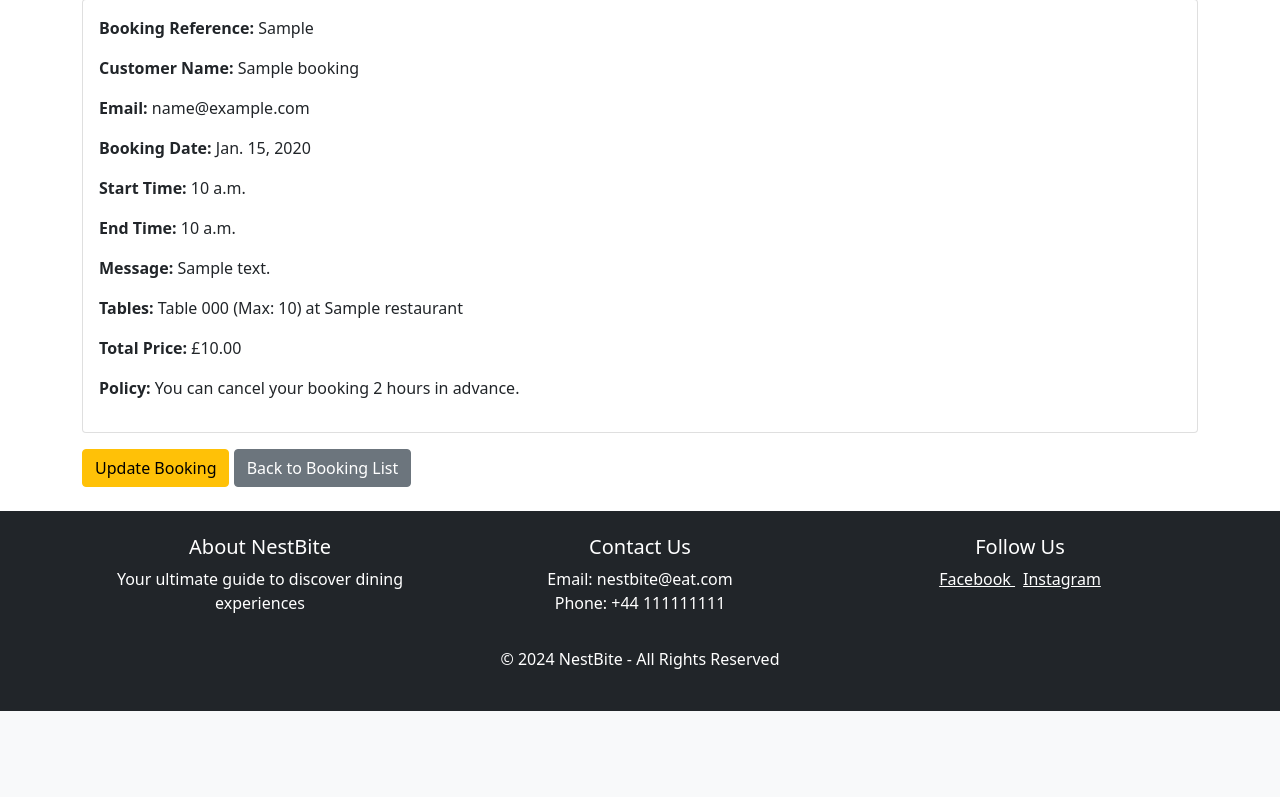
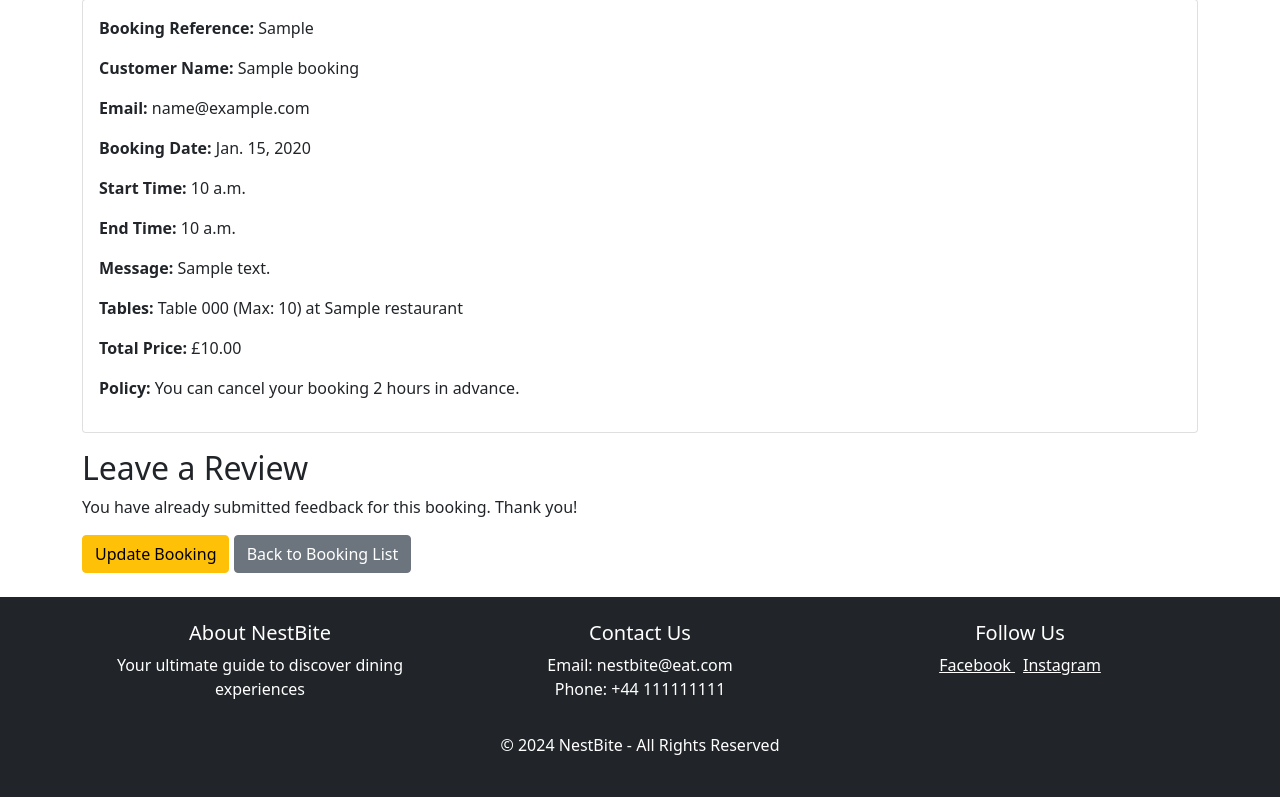
Before and after one commit to ValerioS05/nestbite, a Django app: page /booking/1/ in a window 1280 px wide. Shown: the part 147-944 px from the top of the page. Before the commit the page ends 858 px from the top, so only its background shows below. Run offline with Django 4.2, Linux system fonts and the light colour scheme; a user stored in the database is signed in; tables that the repository leaves empty hold one stand-in row (values such as "Sample post"); some libraries are stand-ins or nearby versions.

Commit message:
add review feature, update related template

```diff
--- a/booking/models.py
+++ b/booking/models.py
@@ -3,7 +3,7 @@ from django.core.exceptions import ValidationError
 from django.utils import timezone
 from datetime import datetime, timedelta
 from django.contrib.auth.models import User
-from restaurants.models import Table
+from restaurants.models import Table, Restaurant
 import random
 import string
 
@@ -69,3 +69,13 @@ class Booking(models.Model):
 
     def __str__(self):
         return f"Booking {self.booking_reference} for {self.customer_name} on {self.booking_date}"
+
+class Review(models.Model):
+    booking = models.ForeignKey('Booking', on_delete=models.SET_NULL, null=True, related_name='reviews')
+    restaurant = models.ForeignKey(Restaurant, on_delete=models.CASCADE, related_name='reviews')  # Link to Restaurant
+    user = models.ForeignKey(User, on_delete=models.CASCADE)
+    rating = models.IntegerField(default=1)
+    message = models.TextField(blank=True, null=True)
+
+    def __str__(self):
+        return f"{self.user.username} - {self.rating} Stars for Booking {self.booking.booking_reference if self.booking else 'N/A'}"
--- a/booking/views.py
+++ b/booking/views.py
@@ -6,7 +6,8 @@ from django.utils.dateparse import parse_date
 from datetime import datetime, timedelta
 from decimal import Decimal
 from .forms import BookingForm
-from .models import Booking
+from .forms import ReviewForm
+from .models import Booking, Review
 from restaurants.models import Restaurant, Table
 
 
@@ -202,7 +203,33 @@ def booking_detail(request, booking_id):
     booking = get_object_or_404(Booking, id=booking_id)
     if not (request.user.is_staff or booking.customer_email == request.user.email):
         return redirect('booking_list')
-    return render(request, 'booking/booking_detail.html', {'booking': booking})
+    existing_review = booking.reviews.filter(user=request.user).first()
+    if request.method == 'POST':
+        if existing_review:
+            messages.info(request, "You have already submitted feedback for this booking.")
+            return redirect('booking_detail', booking_id=booking.id)
+        review_form = ReviewForm(request.POST)
+        if review_form.is_valid():
+            review = review_form.save(commit=False)
+            review.booking = booking
+            review.restaurant = booking.tables.first().restaurant
+            review.user = request.user
+            review.save()
+            if review.rating >= 4:
+                feedback_message = "Thanks for your feedback! It's great to make you happy!"
+            else:
+                feedback_message = "We appreciate your feedback and will work to improve!"
+
+            return redirect('booking_detail', booking_id=booking.id)
+    else:
+        review_form = ReviewForm() if not existing_review else None
+
+    return render(request, 'booking/booking_detail.html', {
+        'booking': booking,
+        'review_form': review_form,
+        'existing_review': existing_review,
+        'feedback_message': None,
+    })
 
 
 @login_required
--- a/myprofile/views.py
+++ b/myprofile/views.py
@@ -24,7 +24,7 @@ def profile_edit(request):
                 messages.success(request, 'Your profile has been updated successfully!')
                 return redirect('profile')
             else:
-                messages.error(request, 'Please correct the errors below.')
+                messages.error(request, 'There was an error! Try again.')
     else:
         form = ProfileForm(instance=request.user)
 
--- a/templates/booking/booking_detail.html
+++ b/templates/booking/booking_detail.html
@@ -20,6 +20,21 @@
     </div>
 </div>
 
+{% if feedback_message %}
+    <div class="alert alert-info">{{ feedback_message }}</div>
+{% else %}
+<h2>Leave a Review</h2>
+{% if not existing_review %}
+    <form method="POST">
+        {% csrf_token %}
+        {{ review_form.as_p }}
+        <button type="submit" class="btn btn-primary">Submit Review</button>
+    </form>
+{% else %}
+    <p>You have already submitted feedback for this booking. Thank you!</p>
+{% endif %}
+{% endif %}
+
 <a href="{% url 'update_booking' booking.id %}" class="btn btn-warning">Update Booking</a>
 <a href="{% url 'booking_list' %}" class="btn btn-secondary">Back to Booking List</a>
 {% endblock %}
```
Also changed, not shown: booking/forms.py (+17 -1 lines), booking/migrations/0006_review.py (added), booking/migrations/0007_review_restaurant_alter_review_booking.py (added).
